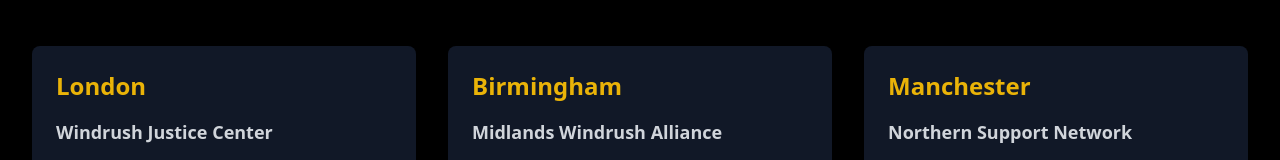
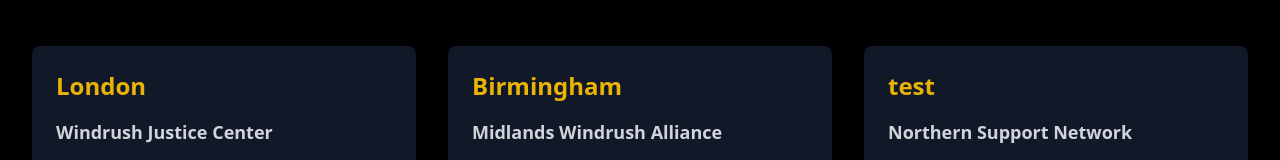
Before and after one commit to LiverpoolAdvocatesForWindrush/Eligibility-Website, a React (Vite) app: page /support in a window 1280 px wide. Shown: the part 251-411 px from the top of the page. Built offline with nearby package versions, Linux system fonts and the light colour scheme.

Commit message:
support page test

```diff
--- a/src/pages/Support.tsx
+++ b/src/pages/Support.tsx
@@ -18,7 +18,7 @@ export const Support = () => {
       email: 'birmingham@windrushsupport.org',
     },
     {
-      city: 'Manchester',
+      city: 'test',
       organization: 'Northern Support Network',
       address: '78 Oxford Road, Manchester M1 5NH',
       phone: '0161 345 6789',
```
